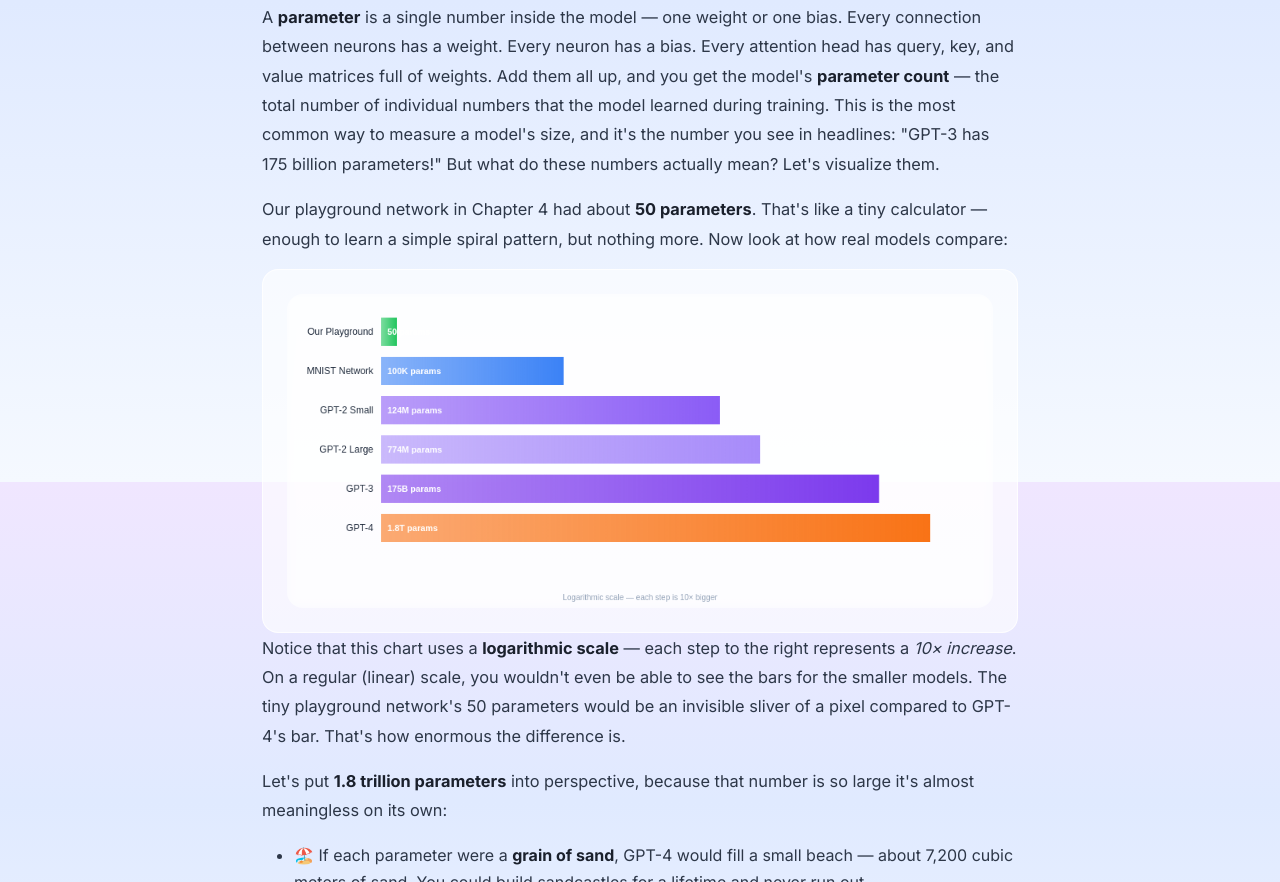
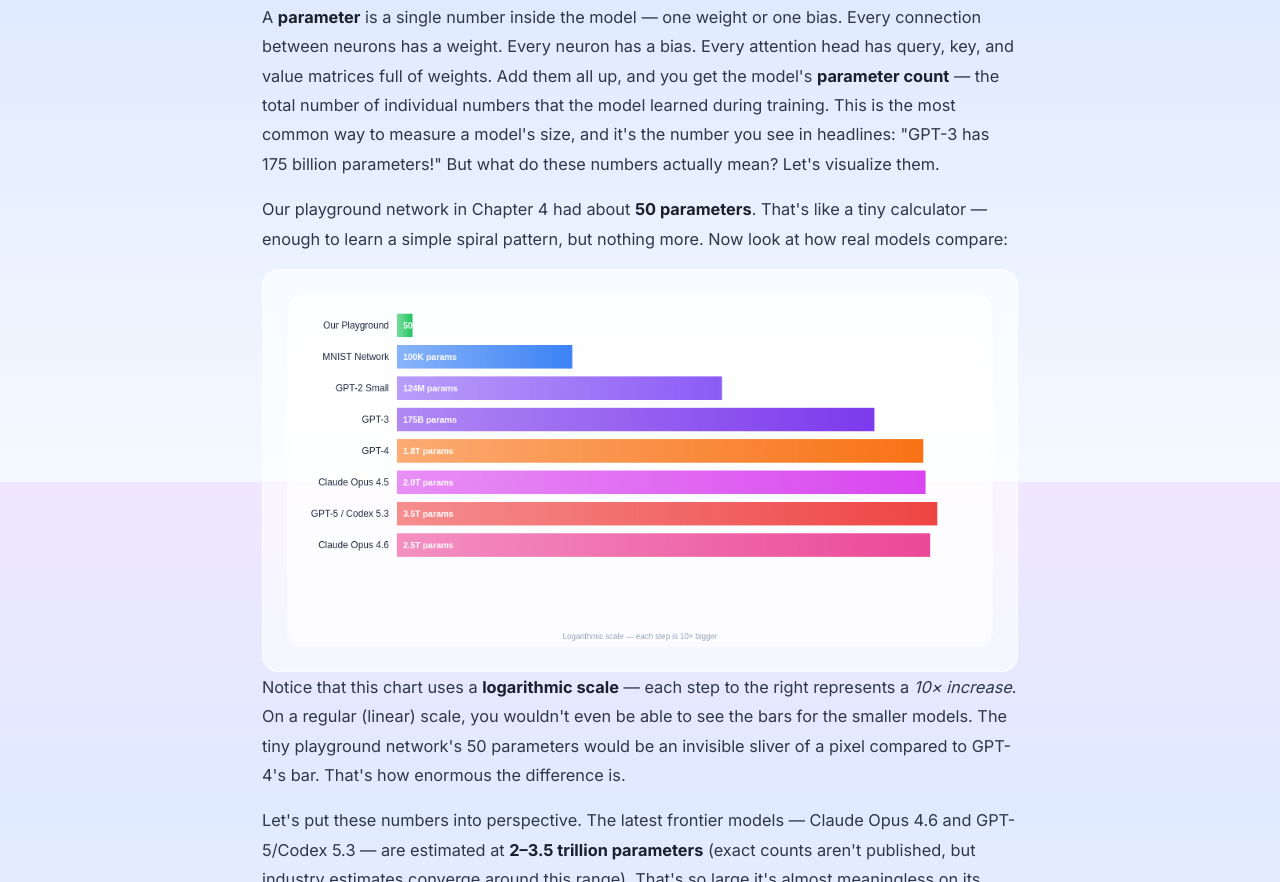
Before and after one commit to thekavklaw/MiniLLM, a website: page public/chapters/8-scale.html in a window 1280 px wide. Shown: the part 1918-2800 px from the top of the page. Drawn offline with Linux system fonts and the light colour scheme.

Commit message:
Ch8: Add Claude 4.5, 4.6, GPT-5/Codex 5.3 to parameter chart
- 8 models now: Playground → MNIST → GPT-2 → GPT-3 → GPT-4 → Claude 4.5 → Claude 4.6 → GPT-5/Codex 5.3
- Estimated params: Claude 4.5 ~2T, Claude 4.6 ~2.5T, GPT-5 ~3.5T (industry estimates, not official)
- Updated prose to reference frontier models
- Adjusted bar sizing for 8 entries, canvas height 400→450

```diff
--- a/public/chapters/8-scale.html
+++ b/public/chapters/8-scale.html
@@ -17,7 +17,7 @@
     <div class="chapter-header fade-in-up">
       <div class="chapter-number">Chapter 8</div>
       <h1>From Tiny to GPT</h1>
-      <p>Our playground network had ~50 parameters. GPT-4 has over a trillion. Let's visualize what scale really means.</p>
+      <p>Our playground network had ~50 parameters. The latest models — Claude Opus 4.6, GPT-5, Codex 5.3 — have trillions. Let's visualize what scale really means.</p>
     </div>
 
     <!-- ========== INTRO ========== -->
@@ -104,7 +104,7 @@
       </p>
 
       <div class="interactive-area">
-        <canvas id="scale-canvas" width="900" height="400" style="width:100%; max-width:900px;"></canvas>
+        <canvas id="scale-canvas" width="900" height="450" style="width:100%; max-width:900px;"></canvas>
       </div>
 
       <p>
@@ -115,8 +115,7 @@
       </p>
 
       <p>
-        Let's put <strong>1.8 trillion parameters</strong> into perspective, because that number is so
-        large it's almost meaningless on its own:
+        Let's put these numbers into perspective. The latest frontier models — Claude Opus 4.6 and GPT-5/Codex 5.3 — are estimated at <strong>2–3.5 trillion parameters</strong> (exact counts aren't published, but industry estimates converge around this range). That's so large it's almost meaningless on its own:
       </p>
 
       <ul>
@@ -517,9 +516,11 @@
       { name: 'Our Playground', params: 50, color: '#22c55e' },
       { name: 'MNIST Network', params: 100000, color: '#3b82f6' },
       { name: 'GPT-2 Small', params: 124e6, color: '#8b5cf6' },
-      { name: 'GPT-2 Large', params: 774e6, color: '#a78bfa' },
       { name: 'GPT-3', params: 175e9, color: '#7c3aed' },
       { name: 'GPT-4', params: 1.8e12, color: '#f97316' },
+      { name: 'Claude Opus 4.5', params: 2e12, color: '#d946ef' },
+      { name: 'GPT-5 / Codex 5.3', params: 3.5e12, color: '#ef4444' },
+      { name: 'Claude Opus 4.6', params: 2.5e12, color: '#ec4899' },
     ];
 
     const sc = $('scale-canvas'), sctx = sc.getContext('2d');
@@ -530,10 +531,10 @@
 
       const maxLog = Math.log10(models[models.length - 1].params);
       const minLog = Math.log10(models[0].params);
-      const barH = 36;
-      const gap = 14;
-      const startY = 30;
-      const labelW = 120;
+      const barH = 30;
+      const gap = 10;
+      const startY = 25;
+      const labelW = 140;
       const barAreaW = w - labelW - 100;
 
       for (let i = 0; i < models.length; i++) {
```
